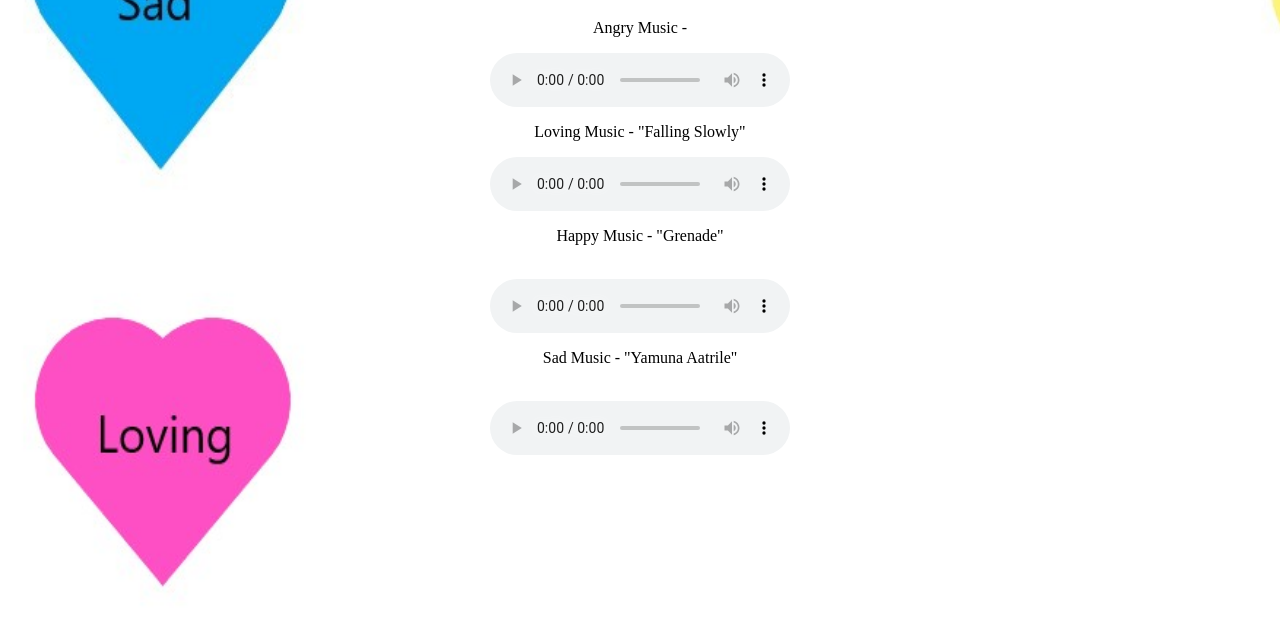
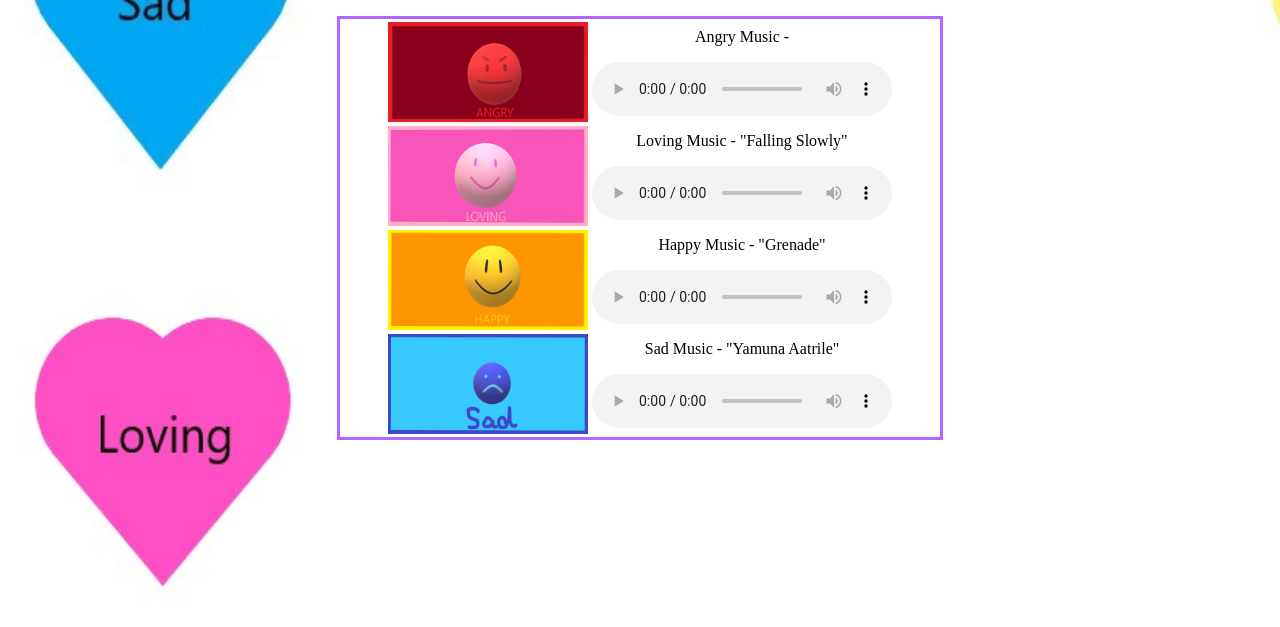
Before and after one commit to akshitaviswanathan/gastc-2021, a plain HTML site: page Other_Songs.html in a window 1280 px wide. Shown: the part 149-776 px from the top of the page. Drawn offline with Linux system fonts and the light colour scheme.

Commit message:
Improvements

```diff
--- a/Other_Songs.html
+++ b/Other_Songs.html
@@ -6,6 +6,14 @@ body {
   background-image: url("AV_SITE_NEW.jpg");
   background-repeat: no-repeat;
   background-size: 1600px 800px;
+}
+
+div {
+  border-style: solid;
+  border-width: thin;
+  margin: auto;
+  max-width: 600px;
+  border: 3px solid #b366ff;
 }
 </style>
 <script>
@@ -18,23 +26,51 @@ body {
 </br>
 <h1 align="center"> Mood Buddy! </h1>
 <h3 align="center"> Mood Music </h3>
-<table width=100%>
+<center>
+<div>
+<table width=45%>
+</td>
 <tr>
-<td align="left" width=25%>
+<td align=center>
+<img src='angryEmoji.jpg' width=200 height=100>
 </td>
-<td align="center" width=50%>
+<td align=center>
 <p>Angry Music - </p>
 <audio controls> <source src='Angry_Music.m4a' type='audio/mpeg'> </audio>
-</br>
+</td>
+</tr>
+
+<tr>
+<td align=center>
+<img src='lovingEmoji.jpg' width=200 height=100>
+</td>
+<td align=center>
 <p>Loving Music - "Falling Slowly"</p>
 <audio controls> <source src='Loving_Music.m4a' type='audio/mpeg'> </audio>
+</td>
+</tr>
+
+<tr>
+<td align=center>
+<img src='happyEmoji.jpg' width=200 height=100>
+</td>
+<td align=center>
 <p>Happy Music - "Grenade"</p>
-</br>
 <audio controls> <source src='Happy_Music.m4a' type='audio/mpeg'> </audio>
+</td>
+</tr>
+
+<tr>
+<td align=center>
+<img src='sadEmoji.jpg' width=200 height=100>
+</td>
+<td align=center>
 <p>Sad Music - "Yamuna Aatrile"</p>
-</br>
 <audio controls> <source src='Sad_Music.m4a' type='audio/mpeg'> </audio>
 </td>
-<td align="" width=25%>
+</tr>
+</table>
+</div>
+</center>
 </body>
 </html>
```
Also changed, not shown: index.html (+51 -47 lines).
